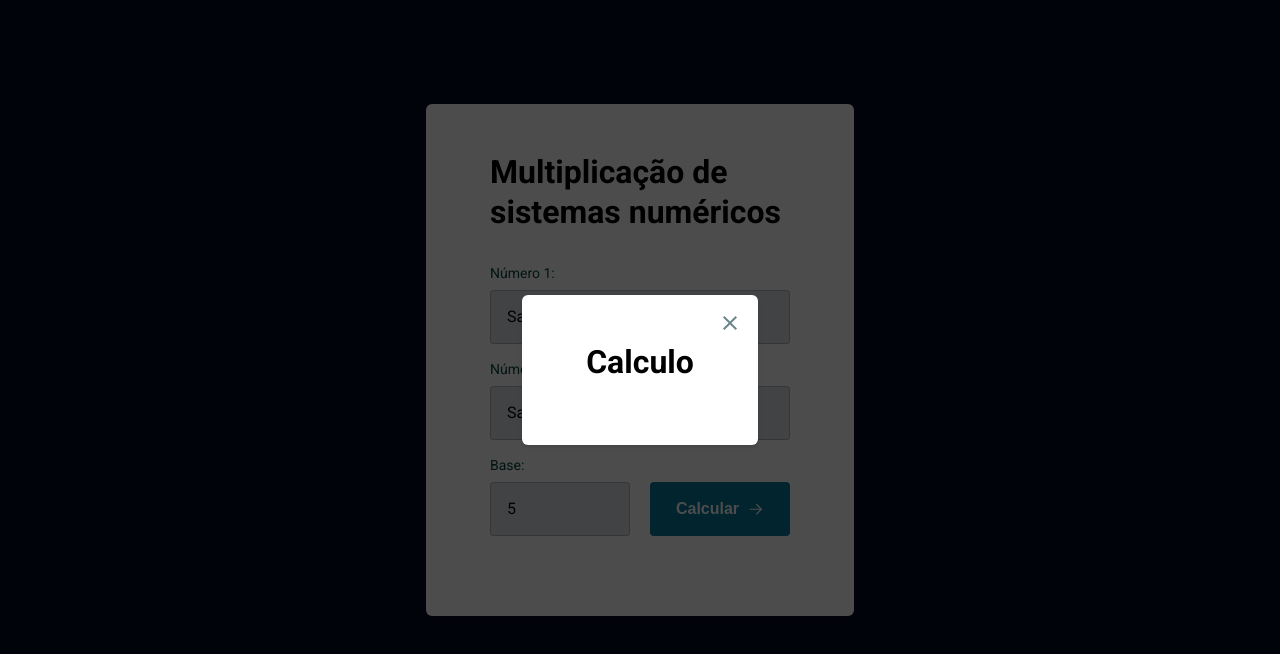
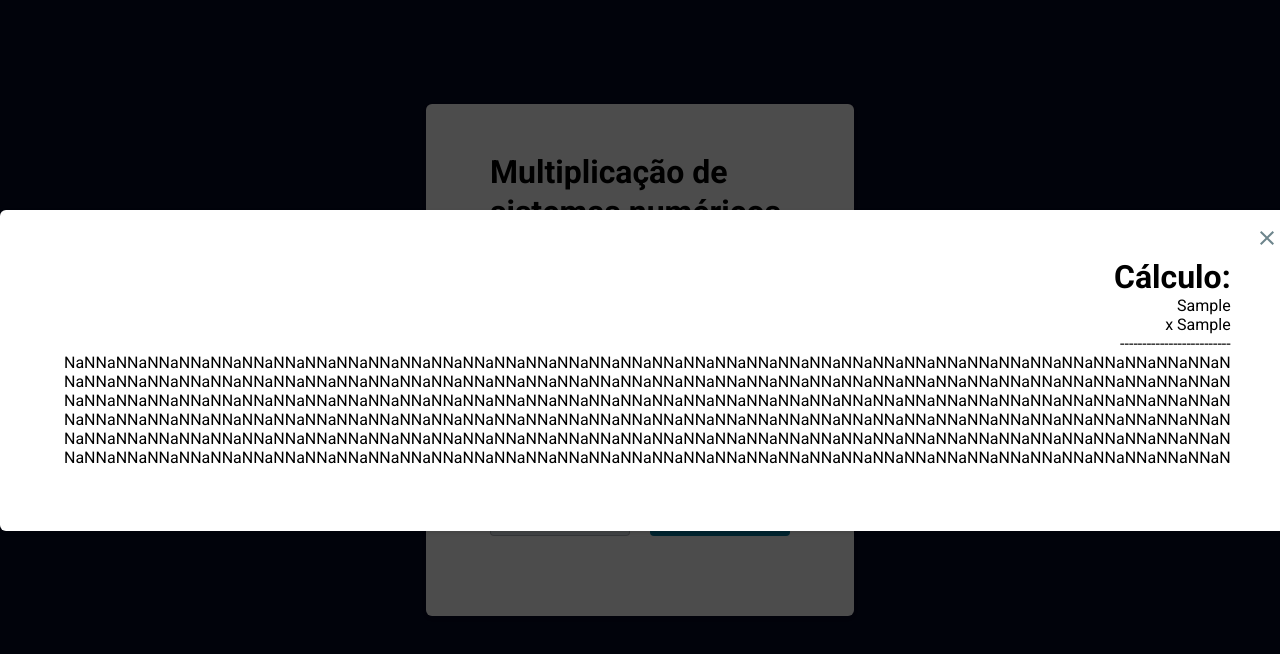
Before and after one commit to Bruno3dua/multiplicacao-sistemas-numericos, a plain HTML site: page index.html in a window 1280 px wide. Both pictures are taken after typing "Sample", "Sample", "5" into the empty fields and a click on the button "Calcular". Drawn offline with Linux system fonts and the light colour scheme.

Commit message:
Add files via upload

```diff
--- a/index.html
+++ b/index.html
@@ -14,7 +14,7 @@
 
 <body>
     <main>
-        <form>
+        <form id="formInputs">
             <legend>Multiplicação de sistemas numéricos</legend>
 
             <fieldset>
@@ -34,7 +34,7 @@
                         <input type="number" id="base">
                     </div>
 
-                    <button id="btnCalc">
+                    <button id="btnCalc" form="formInputs">
                         Calcular
                         <img src="./assets/arrow.svg" alt="Seta apontando para a direita">
                     </button>
@@ -45,7 +45,19 @@
 
     <div class="modalWrapper hide">
         <div class="modalCard">
-            <h1>Calculo</h1>
+            <h1>Cálculo:</h1>
+            <div class="calc">
+
+                <p id="multiplicand">1001011101</p>
+                <p id="multiplier">x  1011</p>
+
+                <p>-------------------------</p>
+
+                <div class="container-result">
+
+                </div>
+
+            </div>
             <div class="close"></div>
         </div>
     </div>
--- a/js/script.js
+++ b/js/script.js
@@ -1,31 +1,91 @@
-import { toggleHideElement } from './utils.js'
+const Modal = {
+    btnClose: document.querySelector(".close"),
+    wrapper: document.querySelector(".modalWrapper"),
+
+    open() {
+        Modal.wrapper.classList.remove('hide')
+    },
+
+    close() {
+        Modal.wrapper.classList.add('hide')
+    }
+}
 
 const form = document.querySelector('form')
-const btnClose = document.querySelector('.close')
-
-const modal = document.querySelector('.modalWrapper')
-const errorMsg = document.querySelector('.error')
-
 const firstNumber = document.querySelector('#firstNumber')
 const secondNumber = document.querySelector('#secondNumber')
 const base = document.querySelector('#base')
 
-const multiplicand = firstNumber.value
-const multiplier = secondNumber.value
+const multiplierDisplay = document.querySelector('#multiplier')
+const multiplicandDisplay = document.querySelector('#multiplicand')
 
-function multiply(number1, number2, base = 10) {
-    return number1 * number2
+const containerResult = document.querySelector('.container-result')
+
+let lenghtOfMultiplier
+let lenghtOfMultiplicand
+
+function multiply(multiplicand, multiplaier, base = 10) {
+    let resultArray = []
+    let sobe = 0
+
+    lenghtOfMultiplier = secondNumber.value.length
+    lenghtOfMultiplicand = firstNumber.value.length
+
+    for (let i = lenghtOfMultiplier; i > 0; i--) {
+        for (let j = lenghtOfMultiplicand; j > 0; j--) {
+
+
+            let multiplication = multiplicand[j - 1] * multiplaier[i - 1]
+
+            let rest = (multiplication + sobe) % base
+            let result = Math.floor((multiplication + sobe) / base)
+
+            sobe = result
+            resultArray.unshift(rest)
+        }
+    }
+
+    if (sobe != 0)
+        resultArray.unshift(sobe)
+    return resultArray
+}
+
+function printLineResult(line) {
+    let strResult = ''
+    for (let i = 0; i < line.length; i++) {
+        strResult += line[i]
+    }
+    return strResult
+}
+
+function updateDisplay() {
+    multiplicandDisplay.innerHTML = firstNumber.value
+    multiplierDisplay.innerHTML = 'x   ' + secondNumber.value
 }
 
 form.onsubmit = (e) => {
     e.preventDefault()
 
-    toggleHideElement(modal)
-    console.log(multiplicand)
-    console.log(multiplier)
-    console.log(multiply(multiplicand, multiplier, 10))
+    multiply(firstNumber.value, secondNumber.value, base.value)
+
+    for (let i = 0; i < lenghtOfMultiplier; i++) {
+        console.log('ok')
+        let lineResult = multiply(firstNumber.value, secondNumber.value, base.value)
+        containerResult.innerHTML += `<p>${printLineResult(lineResult)}</p>`
+    }
+
+    Modal.open()
+    updateDisplay()
 }
 
-btnClose.addEventListener('click', () => {
-    toggleHideElement(modal)
+Modal.btnClose.addEventListener('click', () => {
+    Modal.close()
 })
+
+
+
+
+// console.log('multiplicand: ' + multiplicand[j-1])
+// console.log('multiplier: ' + multiplaier[i-1])
+// console.log('resto: ' + rest)
+// console.log('multiplicação: ' + multiplicand[j-1] * multiplaier[i-1])
--- a/js/utils.js
+++ /dev/null
@@ -1,4 +0,0 @@
-
-export function toggleHideElement(element) {
-    element.classList.toggle('hide')
-}
--- a/style.css
+++ b/style.css
@@ -137,7 +137,7 @@ button:hover {
 }
 
 .modalCard {
-    text-align: center;
+    text-align: end;
     margin-top: -6rem;
     padding: 4.8rem 6.4rem 6.4rem;
     background: #FFFFFF;
```
